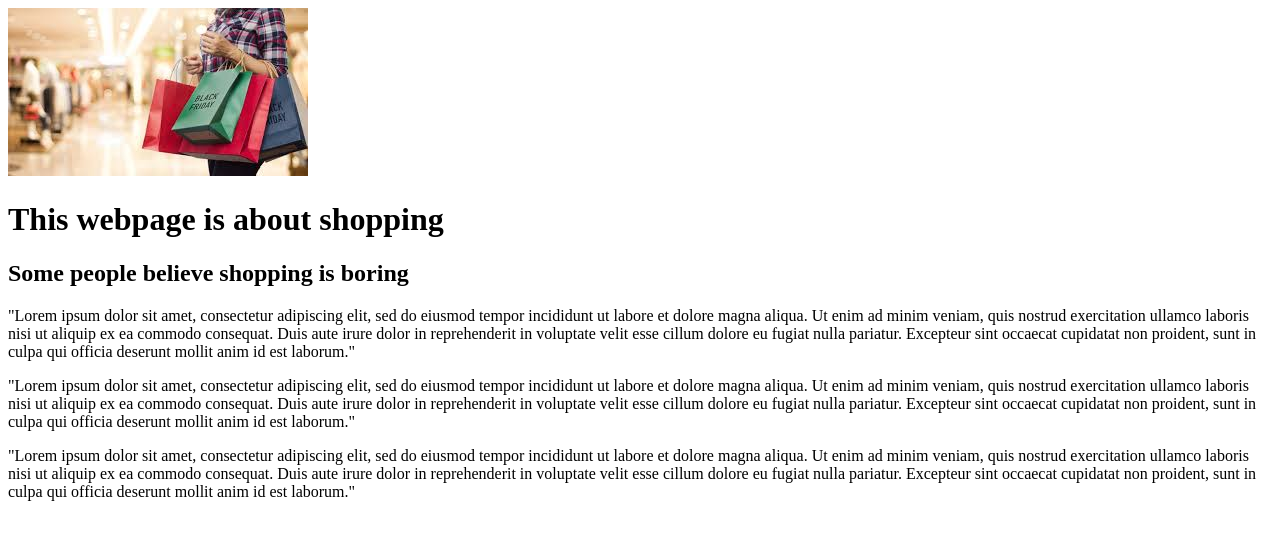
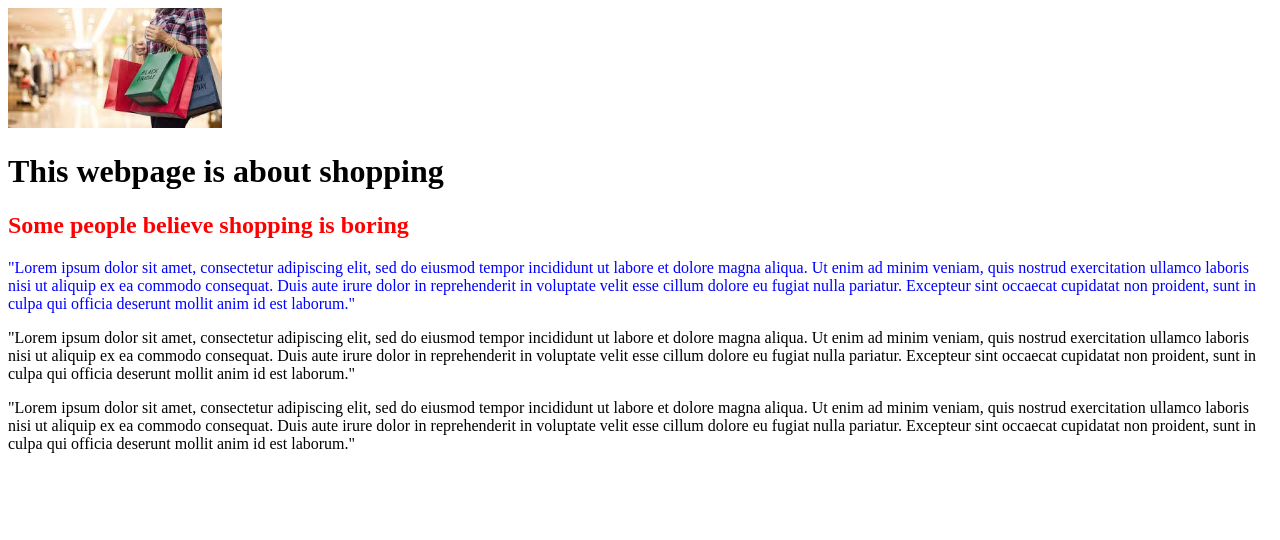
Before and after one commit to ghasemii0/boring-shopping, a plain HTML site: page index.html in a window 1280 px wide. Drawn offline with Linux system fonts and the light colour scheme.

Commit message:
creat css and fix error for index

```diff
--- a/css/style.css
+++ b/css/style.css
@@ -0,0 +1,9 @@
+p.intro{
+  color: blue;
+}
+h2.intro{
+  color: red;
+}
+img.intro{
+  height: 120px;
+}
--- a/index.html
+++ b/index.html
@@ -5,10 +5,10 @@
     <title>Boring Lecture</title>
   </head>
   <body>
-    <img src="img/shopping.jpg" alt="a picture of shopping">
+    <img class=intro src="img/shopping.jpg" alt="a picture of shopping"  >
     <h1>This webpage is about shopping</h1>
-    <h2>Some people believe shopping is boring</h2>
-    <p>"Lorem ipsum dolor sit amet, consectetur adipiscing elit, sed do eiusmod tempor incididunt ut labore et dolore magna aliqua. Ut enim ad minim veniam, quis nostrud exercitation ullamco laboris nisi ut aliquip ex ea commodo consequat. Duis aute irure dolor in reprehenderit in voluptate velit esse cillum dolore eu fugiat nulla pariatur. Excepteur sint occaecat cupidatat non proident, sunt in culpa qui officia deserunt mollit anim id est laborum."</p>
+    <h2 class=intro>Some people believe shopping is boring</h2>
+    <p class=intro>"Lorem ipsum dolor sit amet, consectetur adipiscing elit, sed do eiusmod tempor incididunt ut labore et dolore magna aliqua. Ut enim ad minim veniam, quis nostrud exercitation ullamco laboris nisi ut aliquip ex ea commodo consequat. Duis aute irure dolor in reprehenderit in voluptate velit esse cillum dolore eu fugiat nulla pariatur. Excepteur sint occaecat cupidatat non proident, sunt in culpa qui officia deserunt mollit anim id est laborum."</p>
     <p>"Lorem ipsum dolor sit amet, consectetur adipiscing elit, sed do eiusmod tempor incididunt ut labore et dolore magna aliqua. Ut enim ad minim veniam, quis nostrud exercitation ullamco laboris nisi ut aliquip ex ea commodo consequat. Duis aute irure dolor in reprehenderit in voluptate velit esse cillum dolore eu fugiat nulla pariatur. Excepteur sint occaecat cupidatat non proident, sunt in culpa qui officia deserunt mollit anim id est laborum."</p>
     <p>"Lorem ipsum dolor sit amet, consectetur adipiscing elit, sed do eiusmod tempor incididunt ut labore et dolore magna aliqua. Ut enim ad minim veniam, quis nostrud exercitation ullamco laboris nisi ut aliquip ex ea commodo consequat. Duis aute irure dolor in reprehenderit in voluptate velit esse cillum dolore eu fugiat nulla pariatur. Excepteur sint occaecat cupidatat non proident, sunt in culpa qui officia deserunt mollit anim id est laborum."</p>
   </body>
```
